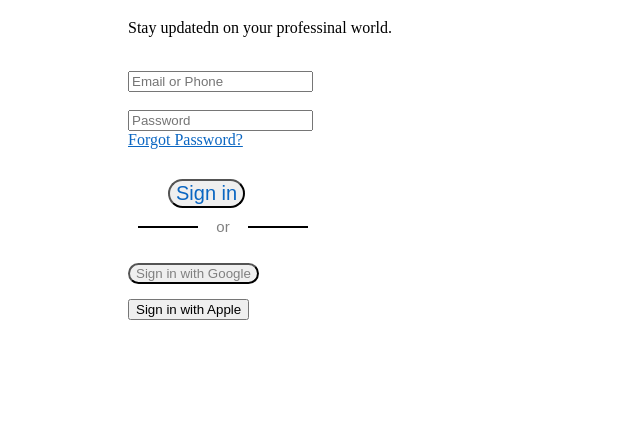
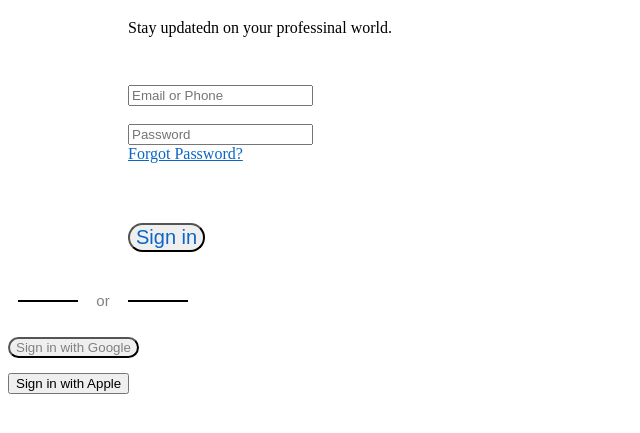
Before and after one commit to mh261/Day02-LinkedIn, a plain HTML site: page index.html in a window 1280 px wide. Shown: the part 109-542 px from the top of the page, without its empty margins (0-640 px from the left). Drawn offline with Linux system fonts and the light colour scheme.

Commit message:
chinh lan 2

```diff
--- a/css.css
+++ b/css.css
@@ -1,4 +1,4 @@
-.div1{
+.div1, .div{
     margin-left: 120px;
     margin-bottom: 30px;
 }
@@ -9,6 +9,8 @@
     margin-top: 30px;
     margin-left: 40px;
     border-radius: 60px;
+    margin-left: 120px;
+    margin-bottom: 30px;
 }
 
 #login-button {
@@ -19,6 +21,7 @@
     font-size: 15px;
     width: 170px;
     position: relative;
+
 }
 #login-button:before {
     content: "";
@@ -29,6 +32,7 @@
     left: 0;
     top: 50%;
     position: absolute;
+
 }
 
 #login-button:after {
@@ -40,11 +44,11 @@
     right: 0;
     top: 50%;
     position: absolute;
+
 }
 
 .button-google{
     margin-bottom: 15px;
     color:gray;
     border-radius: 20px;
-
 }
--- a/index.html
+++ b/index.html
@@ -4,15 +4,16 @@
          <link rel="stylesheet" href="css.css">
     </head>
     <body>
-        <div>
+        <div class="main">
             <div class="div1">
                 <h1>Sign in  </h1>
                 <p>
                     Stay updatedn on your professinal world.
                 </p>
+            </div>
             <div class="div">
             <br> <input type="text" placeholder="Email or Phone"> <br>
-          <br><input type="text" placeholder="Password"> <br>
+            <br><input type="password" placeholder="Password"> <br>
             <a href="https://www.linkedin.com/checkpoint/rp/request-password-reset" style="color: #0A66C2; " > Forgot Password? </a>
             </div>
 
@@ -22,12 +23,11 @@
             </div>
 
             <div>
+                <br><button class="button-google">  Sign in with Google </button>
+                <br><button class="button-apple"> Sign in with Apple </button>
+            </div>
 
-        <br><button class="button-google" href = >  Sign in with Google </button>
-        <br><button class="button-apple"> Sign in with Apple </button>
 
-        </div>
-        </div>
 
     </body>
 </html>
```
Lines whose indentation alone changed are shown as unchanged.
